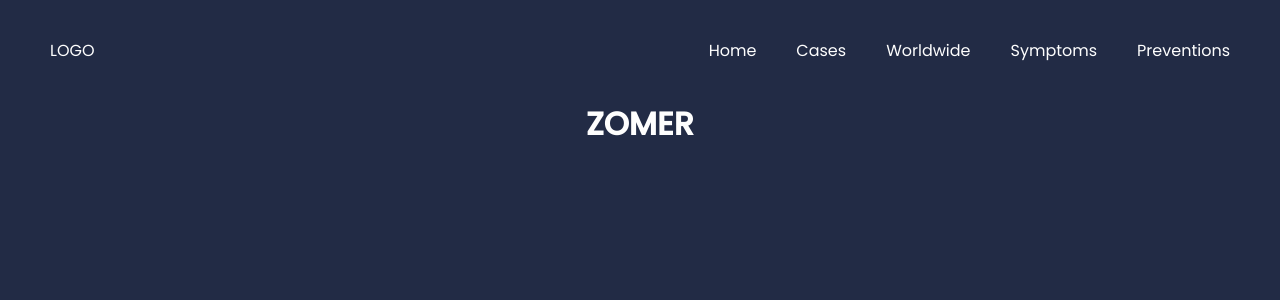
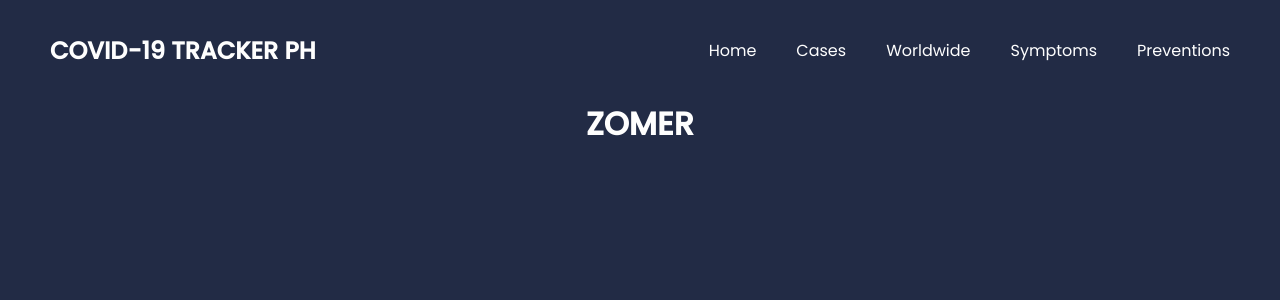
Before and after one commit to zomeru/covid-tracker-ph, a React (Vite) app: page / in a window 1280 px wide. Shown: the top 300 px of the page. Built offline with nearby package versions, Linux system fonts and the light colour scheme; no server answers.

Commit message:
Finish nav

```diff
--- a/src/components/Nav.tsx
+++ b/src/components/Nav.tsx
@@ -9,7 +9,9 @@
   return (
     <StyledNav>
       <nav>
-        <div className='logo'>LOGO</div>
+        <div className='logo'>
+          <h1>COVID-19 TRACKER PH</h1>
+        </div>
         <ul className='nav-links'>
           {navLinks.map(link => {
             const { name, url } = link;
```
